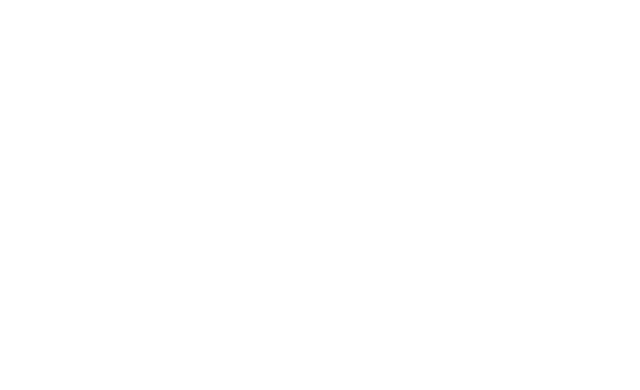
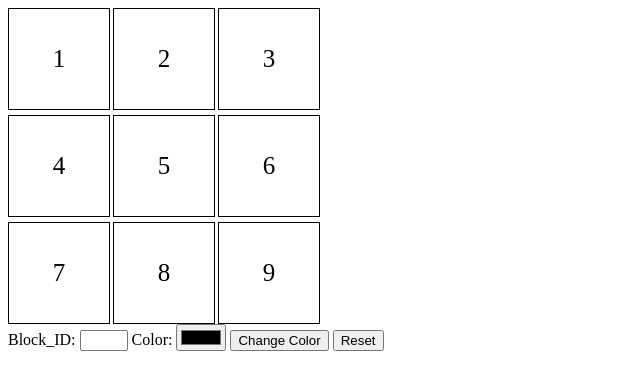
Before and after one commit to acciojob/Replit-Asian-Paints-debasisnayak12, a website: page main.html in a window 1280 px wide. Shown: the whole page, without its empty margins (0-640 px from the left). Drawn offline with Linux system fonts and the light colour scheme.

Commit message:
created a submission

```diff
--- a/main.html
+++ b/main.html
@@ -8,6 +8,25 @@
 
 <body>
 	<!-- the entire body must be written by student -->
+	<div id="grid-container">
+		<div class="grid-item" id="1">1</div>
+		<div class="grid-item" id="2">2</div>
+		<div class="grid-item" id="3">3</div>
+		<div class="grid-item" id="4">4</div>
+		<div class="grid-item" id="5">5</div>
+		<div class="grid-item" id="6">6</div>
+		<div class="grid-item" id="7">7</div>
+		<div class="grid-item" id="8">8</div>
+		<div class="grid-item" id="9">9</div>
+	</div>
+	<form>
+		<label for="block_id">Block_ID:</label>
+		<input type="number" id="block_id" name="block_id" min="1" max="9">
+	    <label for="color_id">Color:</label>
+		<input type="color" id="color_id" name="color_id">
+		<button type="button" id="change_button">Change Color</button>
+		<button type="button" id="Reset">Reset</button>
+	</form>
     <script type="text/javascript" src="./script.js">
 </script>
 
--- a/script.js
+++ b/script.js
@@ -1 +1,25 @@
 //your JS code here. If required.
+const gridItems = document.querySelectorAll(".grid-item");
+const changeColor = document.getElementById("change_button");
+const resetButton = document.getElementById("Reset");
+
+changeColor.addEventListener('click', () => {
+	const color = document.getElementById("color_id").value;
+	const blockId = document.getElementById("block_id").value;
+
+	const selectBlock = document.getElementById(blockId);
+	if(selectBlock){
+		gridItems.forEach((item)=>{
+			item.style.backgroundColor = "transparent";
+		});
+		selectBlock.style.backgroundColor = color;
+	}else{
+		alert("Invalid block Id. Please provide correct Id... ");
+	}
+ });
+
+	resetButton.addEventListener('click', ()=>{
+		gridItems.forEach((item)=>{
+			item.style.backgroundColor = "transparent";
+		});
+  });
--- a/styles.css
+++ b/styles.css
@@ -1 +1,16 @@
 /*  your css code here. If applicable */
+#grid-container{
+	display:grid;
+	grid-template-columns: repeat(3, 100px);
+	grid-gap:5px;
+}
+.grid-item{
+	width:100px;
+	height:100px;
+	border:1px solid #000;
+	display:flex;
+	align-items:center;
+	justify-content:center;
+	font-size:25px;
+	cursor:pointer;
+}
```
